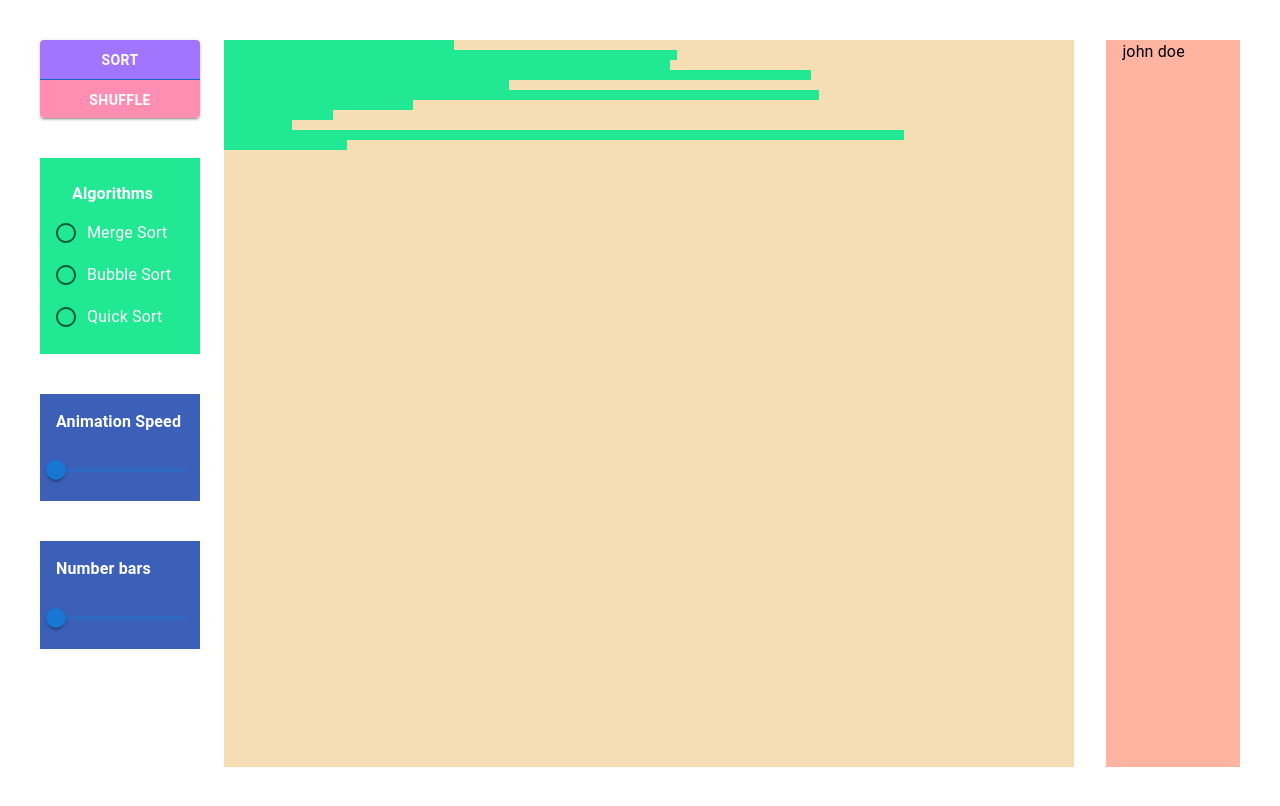
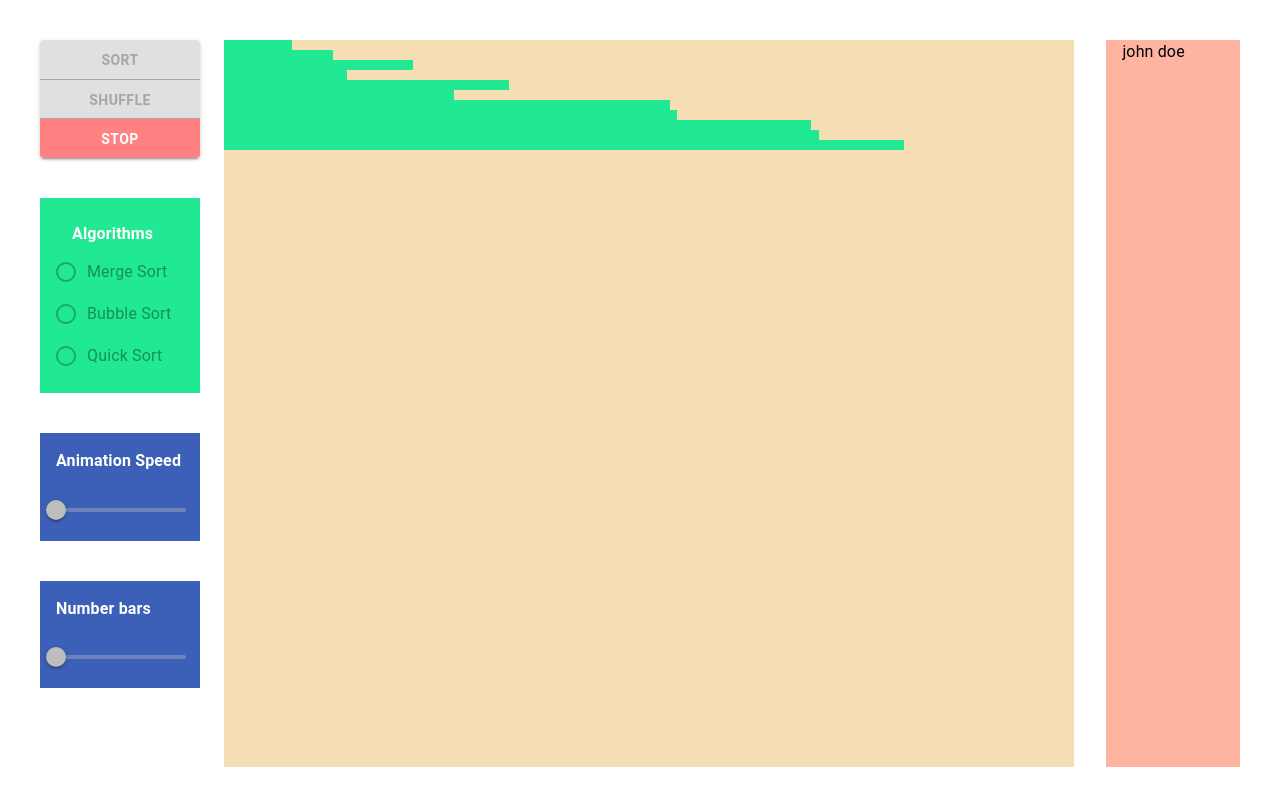
Before and after one commit to Marco444/sorting_visualiser, a React (Create React App) app: page / in a window 1280 px wide. Both pictures are taken after a click on the button "SORT". Built offline with nearby package versions, Linux system fonts and the light colour scheme.

Commit message:
Added a stop button and realised quite a few things about keeping class variables in this.state (or not), in addition getting more in tune with this.setState(), quite powerful but can be hard to really get how it works at first

```diff
--- a/src/visualiser/App.js
+++ b/src/visualiser/App.js
@@ -1,7 +1,6 @@
 
 import {Stack} from "@mui/material";
 import {Component} from "react";
-import { useMeasure } from "react-use";
 
 import {Controllers} from "./controllers/Controllers"
 import SortingVisualiser from "./viewer/Canvas";
@@ -10,7 +9,6 @@ import InfoBox from "./viewer/InfoBox"
 import getMergeSortAnimations from "./model/animations/algorithms/mergeSort"
 import getBubbleSortAnimations from "./model/animations/algorithms/bubbleSort";
 import getShuffleAnimations from "./model/animations/shuffleAnimation";
-
 
 import {newShuffledArray} from "./model/utils"
 
@@ -29,24 +27,20 @@ const SLIDER_MAX = 500;
 export default class App extends Component {
     constructor(props) {
         super(props);
-        this.currentSortingAlgorithm =
-            () => this.applyAnimationsByClassName(getBubbleSortAnimations, this.state.barsClassName, this.sortingAnimationSpeed)
-        this.state = {array: [], barsClassName: 'arrayBar'};
+        this.currentSortingAlgorithm = () => this.applyAnimationsByClassName(getBubbleSortAnimations, this.sortingAnimationSpeed)
+        this.state = {array: [], isBusy: false};
         this.sortingAnimationSpeed = DEFAULT_ANIMATION_SPEED
         this.canvasWidth = this.props.width / 1.1
+        this.canvasHeight = this.props.height / 1.1
         this.barsLength = this.canvasWidth * 0.60
         this.barsNumber = DEFAULT_NUMBER_OF_ARRAY_BARS
         this.barsHeight = DEFAULT_BARS_HEIGHT
+        this.stopAnimation = false
     }
 
     componentDidMount() {
-        this.shuffle()
-
-    }
-
-    shuffle() {
         this.setState(() => ({array: newShuffledArray(this.barsNumber, 0, this.barsLength)}));
-        console.log(this.props.ref)
+        this.busy = false
     }
 
     //Controllers Handlers
@@ -55,15 +49,16 @@ export default class App extends Component {
     }
 
     shuffleButtonClicked() {
-        this.shuffle();
         //Puede ser qu me haga el setState despues y no justo cuando yo quiero, tengo que delayer esto aca abajo
-        setTimeout(() => this.applyAnimationsByClassName(
-                        getShuffleAnimations, this.state.barsClassName, SHUFFLE_ANIMATION_SPEED), 200);
+        setTimeout( () => {
+            this.setState(() => ({array: newShuffledArray(this.barsNumber, 0, this.barsLength)}));
+            this.applyAnimationsByClassName(getShuffleAnimations, SHUFFLE_ANIMATION_SPEED)
+        }, 100);
     }
 
     handleSpeedSlider(event, value) {
         console.log(value)
-        this.sortingAnimationSpeed = SLIDER_MAX - value
+        this.sortingAnimationSpeed = SLIDER_MAX - value + 3
     }
 
     handleBarsNumberSlider(event, value) {
@@ -71,29 +66,41 @@ export default class App extends Component {
         this.shuffleButtonClicked()
     }
 
+    handleStopAnimation() {
+        this.stopAnimation = true
+    }
+
     //Animations
     bubbleSortSelected() {
         this.currentSortingAlgorithm =
-            () => this.applyAnimationsByClassName(getBubbleSortAnimations, this.state.barsClassName,
-                this.sortingAnimationSpeed);
+            () => this.applyAnimationsByClassName(getBubbleSortAnimations, this.sortingAnimationSpeed);
     }
 
     mergeSortSelected() {
         this.currentSortingAlgorithm =
-            () => this.applyAnimationsByClassName(getMergeSortAnimations, this.state.barsClassName,
-                this.sortingAnimationSpeed);
+            () => this.applyAnimationsByClassName(getMergeSortAnimations, this.sortingAnimationSpeed);
     }
 
 
-    applyAnimationsByClassName(getAnimations, className, speed) {
+    applyAnimationsByClassName(getAnimations, speed) {
+
+        this.setState(() => ({isBusy: true}))
+
         const animations = getAnimations(this.state.array);
 
         for (let index = 0; index < animations.length; index++) {
-            const currentBars = document.getElementsByClassName(className);
-            setTimeout( () => animations[index].applyTo(currentBars), index * speed);
+            setTimeout(() => {
+                    if(!this.stopAnimation) {
+                        const currentBars = document.getElementsByClassName('arrayBar');
+                        animations[index].applyTo(currentBars)
+                        if (index === animations.length - 1) this.setState(() => ({isBusy: false}));
+                    } else {
+                        this.setState( () => ({isBusy : false}))
+                    }
+                }, index * speed);
+            this.stopAnimation = false
         }
     }
-
 
     render() {
         return (
@@ -105,14 +112,15 @@ export default class App extends Component {
                        }
                    }}>
                 <Controllers sliderSpeedValue={SLIDER_MAX}
-                             maxNumberBars={MAX_SLIDER_BARS}
+                             maxNumberBars={this.canvasHeight / (this.barsHeight + 0.5)}
                              sortButtonClicked={this.sortButtonClicked.bind(this)}
                              shuffleButtonClicked={this.shuffleButtonClicked.bind(this)}
                              bubbleSortButtonClicked={this.bubbleSortSelected.bind(this)}
                              mergeSortButtonClicked={this.mergeSortSelected.bind(this)}
                              handleSpeedSlider={this.handleSpeedSlider.bind(this)}
                              handlerBarsNumberSlider={this.handleBarsNumberSlider.bind(this)}
-                             width={this.props.width} height={this.props.height}/>
+                             width={this.props.width} height={this.props.height}
+                             isBusy={this.state.isBusy} stopAnimation={this.handleStopAnimation.bind(this)}/>
 
                 <SortingVisualiser barsHeight={this.barsHeight} array={this.state.array}
                             width={this.props.width} height={this.props.height} canvasWidth={this.canvasWidth}/>
--- a/src/visualiser/controllers/Controllers.js
+++ b/src/visualiser/controllers/Controllers.js
@@ -4,7 +4,6 @@ import ButtonGroup from '@mui/material/ButtonGroup';
 import {FormControl, FormControlLabel, Radio, RadioGroup, Slider, Stack, Typography} from "@mui/material";
 import React, {Component} from "react";
 import {useMeasure} from "react-use";
-
 
 
 export const Controllers = (props) => {
@@ -22,7 +21,7 @@ export const Controllers = (props) => {
                 orientation="vertical"
                 aria-label="vertical contained button group"
                 variant="contained">
-                <Button key="one"
+                <Button key="one" disabled={props.isBusy}
                         sx={{
                             bgcolor: '#a275ff',
                             color: 'white',
@@ -30,7 +29,7 @@ export const Controllers = (props) => {
                             paddingLeft: 2,
                             paddingTop: 1,
                         }} onClick={props.sortButtonClicked}> SORT </Button>
-                <Button key="two"
+                <Button key="two" disabled={props.isBusy}
                         sx={{
                             bgcolor: '#ff8eb2',
                             color: 'white',
@@ -38,6 +37,14 @@ export const Controllers = (props) => {
                             paddingLeft: 2,
                             paddingTop: 1,
                         }} onClick={props.shuffleButtonClicked}> SHUFFLE </Button>
+                { props.isBusy && <Button key="two"
+                        sx={{
+                            bgcolor: '#ff8181',
+                            color: 'white',
+                            fontWeight: 'bold',
+                            paddingLeft: 2,
+                            paddingTop: 1,
+                        }} onClick={props.stopAnimation}> STOP </Button> }
             </ButtonGroup>
             <FormControl sx={{
                 marginTop: 5,
@@ -64,10 +71,13 @@ export const Controllers = (props) => {
                     }} gutterBottom> Algorithms </Typography>
 
                     <FormControlLabel value="insertionSort" control={<Radio/>} label="Merge Sort"
-                                      onChange={props.mergeSortButtonClicked} defaultChecked={true}/>
+                                      onChange={props.mergeSortButtonClicked} defaultChecked={true}
+                                      disabled={props.isBusy}/>
                     <FormControlLabel value="mergeSort" control={<Radio/>}
-                                      onChange={props.bubbleSortButtonClicked} label="Bubble Sort"/>
-                    <FormControlLabel value="quickSort" control={<Radio/>} label="Quick Sort"/>
+                                      onChange={props.bubbleSortButtonClicked} label="Bubble Sort"
+                                      disabled={props.isBusy}/>
+                    <FormControlLabel value="quickSort" control={<Radio/>} label="Quick Sort"
+                                      disabled={props.isBusy}/>
                 </RadioGroup>
             </FormControl>
             <Stack sx={{
@@ -84,7 +94,7 @@ export const Controllers = (props) => {
                     marginLeft: 2,
                     marginBottom: 2,
                     width: sliderWidth
-                }} onChange={props.handleSpeedSlider}/>
+                }} onChange={props.handleSpeedSlider} disabled={props.isBusy}/>
             </Stack>
 
             <Stack sx={{
@@ -101,7 +111,7 @@ export const Controllers = (props) => {
                     marginLeft: 2,
                     marginBottom: 2,
                     width: sliderWidth
-                }} onChange={props.handlerBarsNumberSlider}/>
+                }} onChange={props.handlerBarsNumberSlider} disabled={props.isBusy}/>
             </Stack>
         </Stack>
     );
--- a/src/visualiser/model/AnimationsEngine.js
+++ b/src/visualiser/model/AnimationsEngine.js
@@ -36,7 +36,7 @@ export class AnimationReset {
 
     static Shuffle = new AnimationReset('fade', 'unFade')
     static Select = new AnimationReset('selectFade', 'selectUnFade')
-    static Sorted = new AnimationReset('sortedFade')
+    static Sorted = new AnimationReset('sortedFade', 'sortedUnFade')
 
     constructor(className1, className2) {
         this.className1 = className1
@@ -60,7 +60,7 @@ export class ColorAnimation {
     static SelectEnd = new ColorAnimation('selectUnFade');
 
     static SortedBegin = new ColorAnimation('sortedFade');
-    static SortedEnd = new ColorAnimation('sorted');
+    static SortedEnd = new ColorAnimation('sortedUnFade');
 
     constructor(animationClassName) {
         this.animationClassName = animationClassName
--- a/src/visualiser/model/animations/algorithms/mergeSort.js
+++ b/src/visualiser/model/animations/algorithms/mergeSort.js
@@ -12,6 +12,7 @@ export default function getMergeSortAnimations(array) {
 
     mergeSort(array, 0, array.length - 1, auxiliaryArray, animations);
 
+    sortedAnimation(animations, array)
     return animations;
 }
 
@@ -62,3 +63,16 @@ function animation(i, k, setAnimations, auxiliaryArray, resetAnimations) {
     setAnimations.push(new Animation(new CopyAnimation(auxiliaryArray[i]), k, i))
     resetAnimations.push(new Animation(AnimationReset.Select, i, k))
 }
+
+function sortedAnimation(animations, array) {
+
+    let resetAnimations = []
+
+    for(let i = 0; i < array.length; i++) {
+        animations.push(new Animation(ColorAnimation.SortedBegin, i, i))
+        animations.push(new Animation(ColorAnimation.SortedEnd, i, i))
+        resetAnimations.push(new Animation(AnimationReset.Sorted, i, i ))
+    }
+
+    animations.push(...resetAnimations)
+}
--- a/src/visualiser/viewer/Canvas.js
+++ b/src/visualiser/viewer/Canvas.js
@@ -26,7 +26,6 @@ export default class Canvas extends Component {
                     }}> </div>
                 ))}
             </Box>
-
         );
     }
 }
```
